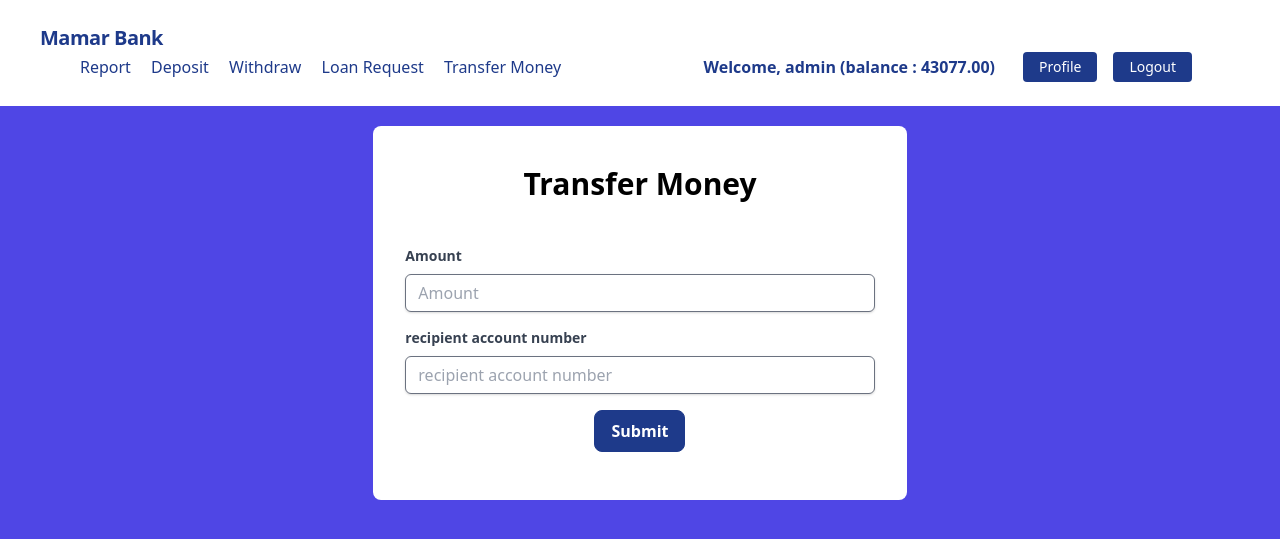
After one commit to Rafiul29/Bank-Management-System, a Django app: page /transactions/transfer_money/ in a window 1280 px wide. The commit adds this page. Shown: the top 539 px of the page. Run offline with Django 4.2, Linux system fonts and the light colour scheme; a user stored in the database is signed in; data comes from the database, SQL or seed files in the repository.

Commit message:
transfer money and bankrupt successfull

```diff
--- a/accounts/admin.py
+++ b/accounts/admin.py
@@ -1,6 +1,9 @@
 from django.contrib import admin
 from .models import UserBankAccount,UserAddress
+from .models import BankruptStatus
 
 # Register your models here.
 admin.site.register(UserBankAccount)
 admin.site.register(UserAddress)
+
+admin.site.register(BankruptStatus)
--- a/accounts/models.py
+++ b/accounts/models.py
@@ -3,15 +3,15 @@ from django.contrib.auth.models import User
 from .constrants import ACCOUNT_TYPE, GENDER_TYPE
 # django amaderke built in user niye kaj korar facility dey
 
-
 class UserBankAccount(models.Model):
     user = models.OneToOneField(User, related_name='account', on_delete=models.CASCADE)
     account_type = models.CharField(max_length=10, choices=ACCOUNT_TYPE)
-    account_no = models.IntegerField(unique=True) # account no duijon user er kokhono same hobe na
+    account_no = models.IntegerField(unique=True)
     birth_date = models.DateField(null=True, blank=True)
     gender = models.CharField(max_length=10, choices=GENDER_TYPE)
     initial_deposite_date = models.DateField(auto_now_add=True)
-    balance = models.DecimalField(default=0, max_digits=12, decimal_places=2) # ekjon user 12 digit obdi taka rakhte parbe, dui doshomik ghor obdi rakhte parben 1000.50
+    balance = models.DecimalField(default=0, max_digits=12, decimal_places=2)
+
     def __str__(self):
         return str(self.account_no)
 
@@ -23,3 +23,9 @@ class UserAddress(models.Model):
     country = models.CharField(max_length=100)
     def __str__(self):
         return str(self.user.email)
+
+class BankruptStatus(models.Model):
+    is_bankrupt = models.BooleanField(default=False)
+
+    def __str__(self):
+        return f"Bankrupt Status: {self.is_bankrupt}"
--- a/core/templates/navbar.html
+++ b/core/templates/navbar.html
@@ -24,6 +24,9 @@
                 <a href="{% url 'loan_request'%}" class="block mt-4 lg:inline-block lg:mt-0 text-blue-900 hover:text-red-900 hover:font-black mr-4">
                     Loan Request
                 </a>
+                <a href="{% url 'transfer_money' %}" class="block mt-4 lg:inline-block lg:mt-0 text-blue-900 hover:text-red-900 hover:font-black mr-4">
+                    Transfer Money
+                </a>
             </div>
             <div class="flex w-auto">
                 <div class="text-blue-900 my-auto font-black px-5">
--- a/transactions/constants.py
+++ b/transactions/constants.py
@@ -2,12 +2,15 @@ DEPOSIT = 1
 WITHDRAWAL = 2
 LOAN = 3
 LOAN_PAID = 4
-SEND_MONEY=5
+TRANSFER_IN=5
+TRANSFER_OUT=6
+
 
 TRANSACTION_TYPE = (
     (DEPOSIT, 'Deposite'),
     (WITHDRAWAL, 'Withdrawal'),
     (LOAN, 'Loan'),
     (LOAN_PAID, 'Loan Paid'),
-    (SEND_MONEY, 'Send Money'),
+    (TRANSFER_IN, 'Transfer In'),
+    (TRANSFER_OUT, 'Transfer Out'),
 )
--- a/transactions/forms.py
+++ b/transactions/forms.py
@@ -1,7 +1,7 @@
 from typing import Any
 from django import forms
 from .models import Transaction
-
+from accounts.models import UserBankAccount,BankruptStatus
 
 class TransactionFrom(forms.ModelForm):
 
@@ -61,3 +61,26 @@ class LoanRequestForm(TransactionFrom):
         amount = self.cleaned_data.get('amount')
 
         return amount
+
+class TransferForm(TransactionFrom):
+    recipient_account = forms.IntegerField()
+
+
+    class Meta(TransactionFrom.Meta):
+        fields = TransactionFrom.Meta.fields + ['recipient_account']
+
+    def clean_amount(self):
+        amount = self.cleaned_data.get('amount')
+        account_number = self.cleaned_data.get('recipient_account')
+        if amount>self.account.balance:
+             raise forms.ValidationError("Insuficeinent balance")
+        return amount
+
+    def clean_recipient_account(self):
+        account_number = self.cleaned_data.get('recipient_account')
+        try:
+            findUserAccount = UserBankAccount.objects.get(account_no=account_number)
+        except UserBankAccount.DoesNotExist:
+            raise forms.ValidationError("Recipient account not found")
+
+        return account_number
--- /dev/null
+++ b/transactions/templates/transactions/transfer_money.html
@@ -0,0 +1,39 @@
+{% extends 'base.html' %} {% block head_title %}{{ title }}{% endblock %} {% block body %}
+
+<div class="w-full flex mt-5 justify-center ">
+    <div class="bg-white w-5/12 rounded-lg">
+
+        <h1 class="font-bold text-3xl text-center pb-5 pt-10 px-5">{{ title }}</h1>
+        <form method="POST" class="px-8 pt-6 pb-8 mb-4">
+            {% csrf_token %}
+
+            <div class="mb-4">
+                <label class="block text-gray-700 text-sm font-bold mb-2" for="amount">
+                    Amount
+                </label>
+                <input class="shadow appearance-none border rounded w-full py-2 px-3 text-gray-700 leading-tight border rounded-md border-gray-500 focus:outline-none focus:shadow-outline" name="amount" id="amount" type="number" required placeholder="Amount">
+            </div>
+            {% if form.amount.errors %} {% for error in form.amount.errors %}
+            <p class="text-red-600 text-sm italic pb-2">{{ error }}</p>
+            {% endfor %} {% endif %}
+
+            <div class="mb-4">
+                <label class="block text-gray-700 text-sm font-bold mb-2" for="recipient">
+                    recipient account number
+                </label>
+                <input class="shadow appearance-none border rounded w-full py-2 px-3 text-gray-700 leading-tight border rounded-md border-gray-500 focus:outline-none focus:shadow-outline" name="recipient_account" id="recipient_account" type="number" required placeholder="recipient account number">
+            </div>
+            {% if form.recipient_account.errors %} {% for error in form.recipient_account.errors %}
+            <p class="text-red-600 text-sm italic pb-2">{{ error }}</p>
+            {% endfor %} {% endif %}
+
+            <div class="flex w-full justify-center">
+                <button class="bg-blue-900 text-white hover:text-blue-900 hover:bg-white border border-blue-900 font-bold px-4 py-2 rounded-lg" type="submit">
+                Submit
+            </button>
+            </div>
+        </form>
+    </div>
+
+</div>
+{% endblock %}
--- a/transactions/urls.py
+++ b/transactions/urls.py
@@ -1,6 +1,6 @@
 from django.contrib import admin
 from django.urls import path,include
-from .views import DepositMoneyView,WithdrawMoneyView,PayLoanView,TransactionReportView,LoanListView,LoanRequestView
+from .views import DepositMoneyView,WithdrawMoneyView,PayLoanView,TransactionReportView,LoanListView,LoanRequestView,TransferMoneyView
 
 urlpatterns = [
     path('deposit/', DepositMoneyView.as_view(),name='deposit_money'),
@@ -9,4 +9,5 @@ urlpatterns = [
     path('loan_request/', LoanRequestView.as_view(),name='loan_request'),
     path('loans/',LoanListView .as_view(),name='loan_list'),
     path('loan/<int:loan_id>',PayLoanView.as_view(),name='pay'),
+    path('transfer_money/',TransferMoneyView.as_view(),name='transfer_money'),
 ]
--- a/transactions/views.py
+++ b/transactions/views.py
@@ -6,8 +6,9 @@ from django.http import HttpResponse
 from django.urls import reverse_lazy
 from django.views.generic import CreateView, ListView
 from transactions.models import Transaction
-from .forms import DepositForm,WithdrawFrom,LoanRequestForm
-from .constants import  DEPOSIT,WITHDRAWAL,LOAN,LOAN_PAID
+from accounts.models import UserBankAccount
+from .forms import DepositForm,WithdrawFrom,LoanRequestForm,TransferForm
+from .constants import  DEPOSIT,WITHDRAWAL,LOAN,LOAN_PAID,TRANSFER_IN,TRANSFER_OUT
 from django.http import HttpResponse
 from datetime import datetime
 from django.db.models import Sum
@@ -15,7 +16,7 @@ from django.shortcuts import render,redirect,get_object_or_404
 from django.views import View
 from django.core.mail import EmailMessage,EmailMultiAlternatives
 from django.template.loader import render_to_string
-
+from accounts.models import BankruptStatus
 # Create your views here.
 
 def send_transaction_email(user, amount, subject, template):
@@ -40,6 +41,8 @@ class TransactionCreateMixin(LoginRequiredMixin,CreateView):
         })
         return kwargs
 
+
+
     def get_context_data(self, **kwargs):
         context=super().get_context_data(**kwargs)
         context.update({
@@ -56,9 +59,11 @@ class DepositMoneyView(TransactionCreateMixin):
         return initial
 
     def form_valid(self, form):
+
+
         amount = form.cleaned_data.get('amount')
         account = self.request.user.account
-        account.balance += amount # amount = 200, tar ager balance = 0 taka new balance = 0+200 = 200
+        account.balance += amount
         account.save(
             update_fields=[
                 'balance'
@@ -85,9 +90,16 @@ class WithdrawMoneyView(TransactionCreateMixin):
     def form_valid(self, form):
         amount = form.cleaned_data.get('amount')
 
+        bankrupt_status = BankruptStatus.objects.first()
+
+        if bankrupt_status and bankrupt_status.is_bankrupt:
+            messages.error(self.request, "The bank is bankrupt. Withdrawals are temporarily disabled.")
+            form.add_error('amount','The bank is bankrupt. Withdrawals are temporarily disabled.')
+            return render(self.request, self.template_name, {'form': form, 'title': self.title})
+            return self.form_invalid(form)
+
         self.request.user.account.balance -= form.cleaned_data.get('amount')
-        # balance = 300
-        # amount = 5000
+
         self.request.user.account.save(update_fields=['balance'])
 
         messages.success(
@@ -189,3 +201,46 @@ class LoanListView(LoginRequiredMixin,ListView):
         queryset = Transaction.objects.filter(account=user_account,transaction_type=3)
         print(queryset)
         return queryset
+
+class TransferMoneyView(TransactionCreateMixin):
+    form_class = TransferForm
+    title = 'Transfer Money'
+    template_name='transactions/transfer_money.html'
+
+    def get_initial(self):
+        initial = {'transaction_type': TRANSFER_OUT}
+        return initial
+
+    def form_valid(self, form):
+        amount = form.cleaned_data.get('amount')
+        sender_account = self.request.user.account
+        recipient_account_number = form.cleaned_data.get('recipient_account')
+
+        recipient_account = UserBankAccount.objects.get(account_no=recipient_account_number)
+
+        if sender_account.balance >= amount:
+            sender_account.balance -= amount
+            recipient_account.balance += amount
+
+            sender_account.save(update_fields=['balance'])
+            recipient_account.save(update_fields=['balance'])
+
+
+            # Log the transaction for the recipient
+            Transaction.objects.create(
+                account=recipient_account,
+                amount=amount,
+                transaction_type=TRANSFER_IN,
+                balance_after_transaction=recipient_account.balance
+            )
+
+            messages.success(
+                self.request,
+                f'Successfully transferred {"{:,.2f}".format(float(amount))}$ to account {recipient_account_number}'
+            )
+
+            # send_transaction_email(self.request.user, amount, "Transfer Message", "transactions/transfer_email.html")
+            return super().form_valid(form)
+        else:
+            form.add_error('amount', 'Insufficient balance')
+            return self.form_invalid(form)
```
Also changed, not shown: bank_management_system/settings.py (+14 -16 lines), accounts/migrations/0004_bankruptstatus.py (added), transactions/migrations/0003_alter_transaction_transaction_type.py (added).
